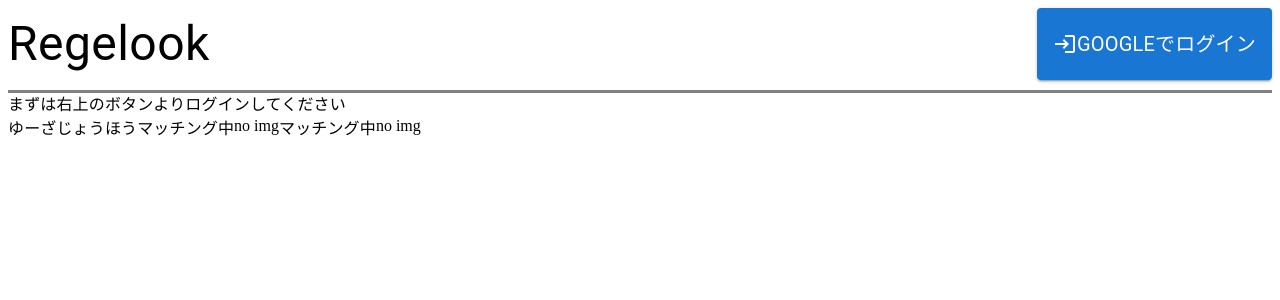
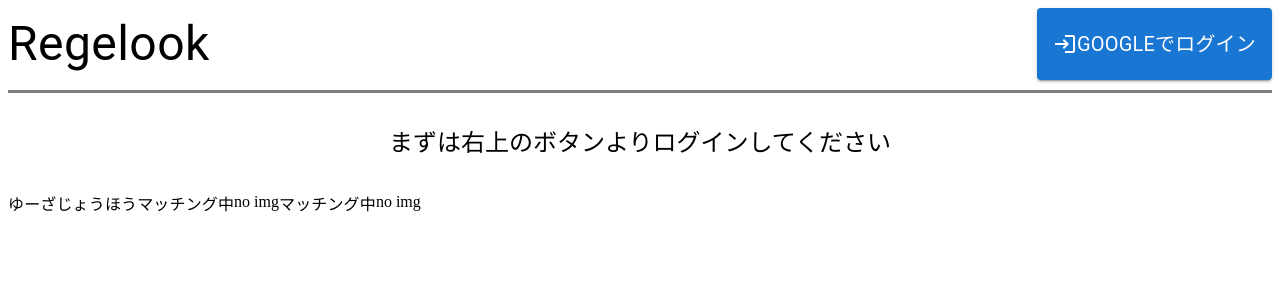
Before and after one commit to ayumu203/programing-C, a React (Vite) app: page / in a window 1280 px wide. Shown: the top 300 px of the page. Built offline with nearby package versions, Linux system fonts and the light colour scheme; no server answers; the database is empty.

Commit message:
[add]マッチング開始ボタンを押したらマッチング中と表示するようにしました。

```diff
--- a/src/Matching.jsx
+++ b/src/Matching.jsx
@@ -1,6 +1,6 @@
-import { useContext, useEffect } from "react";
+import { useContext, useEffect, useState } from "react";
 import { RoomContext, UserContext } from "./App";
-import { Button, Typography } from "@mui/material";
+import { Box, Button, Typography } from "@mui/material";
 import { collection, getDocs,doc, updateDoc, setDoc, onSnapshot } from "firebase/firestore";
 import { db } from "./firebase";
 import { MAX_ROOM_HEADCOUNT } from "./ConstValue";
@@ -9,7 +9,7 @@ import { MAX_ROOM_HEADCOUNT } from "./ConstValue";
 function Matching(){
     const { user } = useContext(UserContext);
     const { roomNumber,setRoomNumber } = useContext(RoomContext);
-
+    const [ nowMathing, setNowMatching ] = useState(false);
 
     useEffect(()=>{
         const handleRoomDisconnect = async () =>{
@@ -39,6 +39,7 @@ function Matching(){
         storeUserData();
         const joinableRoom = await searchRoom();
         joinRoom(joinableRoom);
+        setNowMatching(true);
     }
 
     const storeUserData = async () =>{
@@ -110,9 +111,34 @@ function Matching(){
 
     // コメントアウトしてあるコードはもう消したHooksを使ってるので参考程度に、三項演算子使うと便利ってな、がはは
     return (
-    <>
-        {user ? <Typography><Button onClick={handleRoomMatching}>マッチング開始</Button></Typography> : <Typography>まずは右上のボタンよりログインしてください</Typography>}
-    </>
+    <Box
+        sx={{
+            display: 'flex',
+            justifyContent: 'center',
+            alignItems: 'center',
+            height: '100px', // 画面全体を高さで埋める
+            width: '100%', // 画面全体を横幅で埋める
+        }}>
+        {user ?
+            <Typography>
+                {!nowMathing ? (
+                    <Button onClick={handleRoomMatching}>
+                        <Typography variant="h5">
+                            マッチング開始
+                        </Typography>
+                    </Button>
+                ) : (
+                    <Typography variant="h5">
+                        マッチング中
+                    </Typography>
+                )}
+            </Typography>
+        :
+            <Typography variant="h5">
+                まずは右上のボタンよりログインしてください
+            </Typography>
+        }
+    </Box>
         // <Box
         //     mt={"50px"}
         //     sx={{
```
